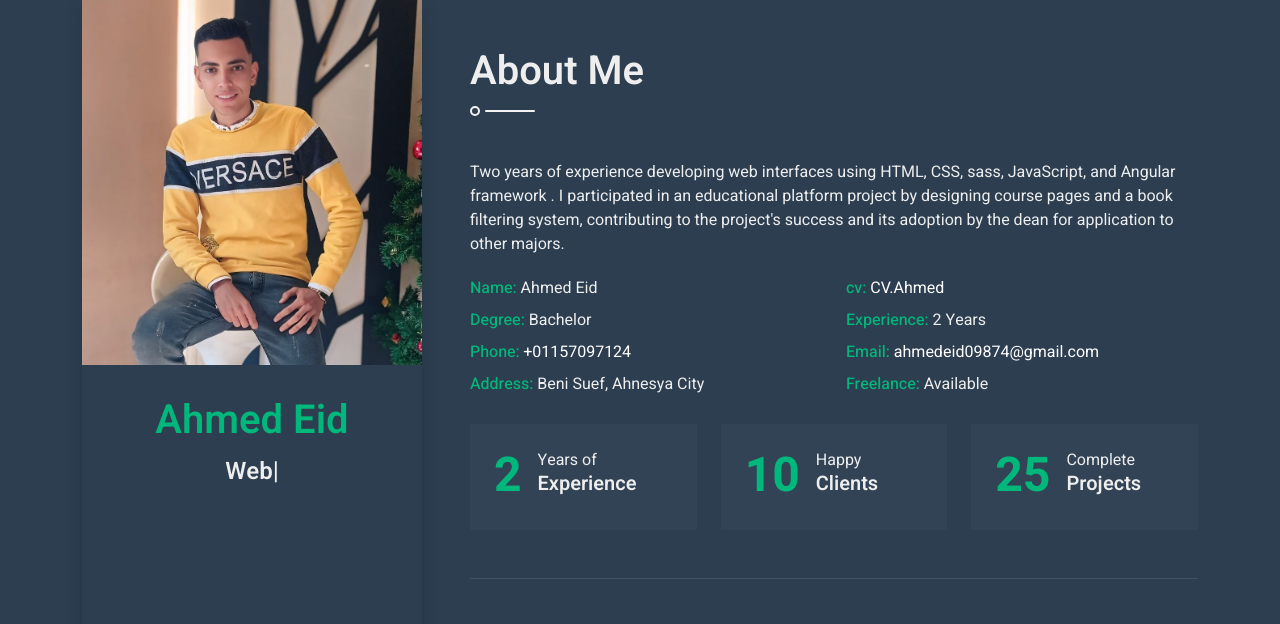
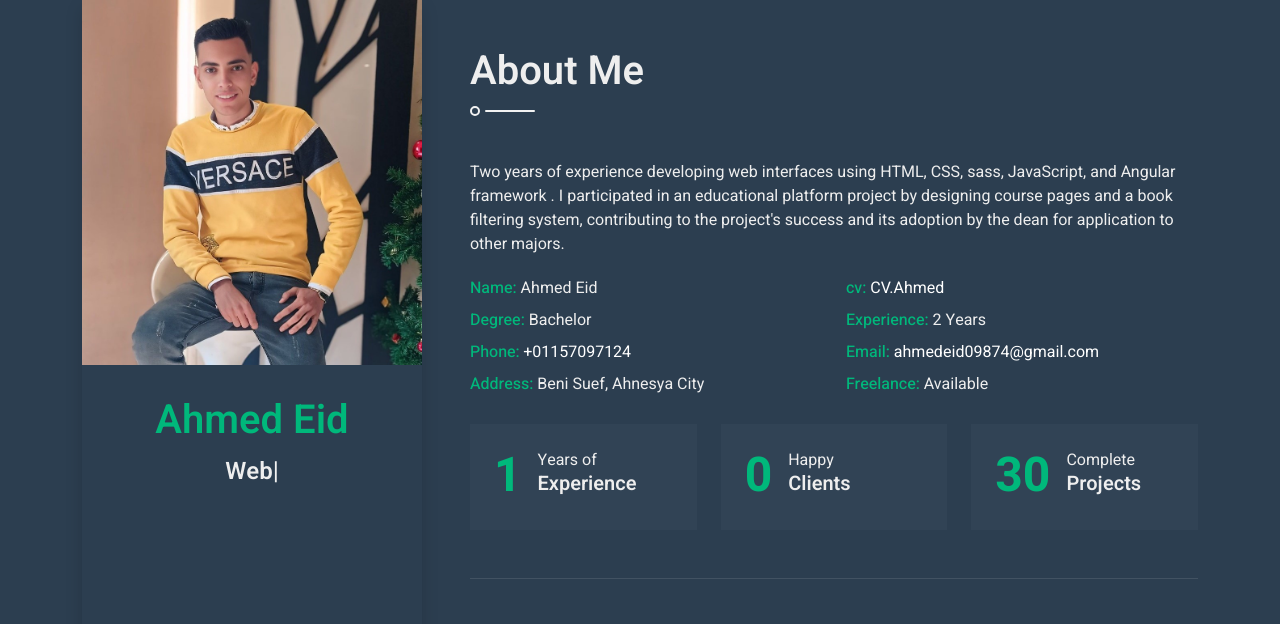
Before and after one commit to ayd597331-sudo/ahmed_cv, a plain HTML site: page index.html in a window 1280 px wide. Shown: the top 624 px of the page. Drawn offline with nearby package versions, Linux system fonts and the light colour scheme.

Commit message:
add new feature

```diff
--- a/css/style.css
+++ b/css/style.css
@@ -1,4 +1,3 @@
-/********** Template CSS **********/
 :root {
   --primary: #00B87B;
   --secondary: #314355;
--- a/index.html
+++ b/index.html
@@ -160,7 +160,7 @@
                                     <div class="d-flex bg-secondary p-4">
                                         <h1
                                             class="flex-shrink-0 display-5 text-primary mb-0"
-                                            data-toggle="counter-up">2</h1>
+                                            data-toggle="counter-up">1</h1>
                                         <div class="ps-3">
                                             <p class="mb-0">Years of</p>
                                             <h5 class="mb-0">Experience</h5>
@@ -171,7 +171,7 @@
                                     <div class="d-flex bg-secondary p-4">
                                         <h1
                                             class="flex-shrink-0 display-5 text-primary mb-0"
-                                            data-toggle="counter-up">10</h1>
+                                            data-toggle="counter-up"></h1>
                                         <div class="ps-3">
                                             <p class="mb-0">Happy</p>
                                             <h5 class="mb-0">Clients</h5>
@@ -182,7 +182,7 @@
                                     <div class="d-flex bg-secondary p-4">
                                         <h1
                                             class="flex-shrink-0 display-5 text-primary mb-0"
-                                            data-toggle="counter-up">25</h1>
+                                            data-toggle="counter-up">30</h1>
                                         <div class="ps-3">
                                             <p class="mb-0">Complete</p>
                                             <h5 class="mb-0">Projects</h5>
--- a/js/main.js
+++ b/js/main.js
@@ -93,7 +93,6 @@
     });
 })(jQuery);
 
-// <!-- WhatsApp Redirect Script -->
 document.getElementById('contactForm').addEventListener('submit', function(e) {
     e.preventDefault();
 
```
